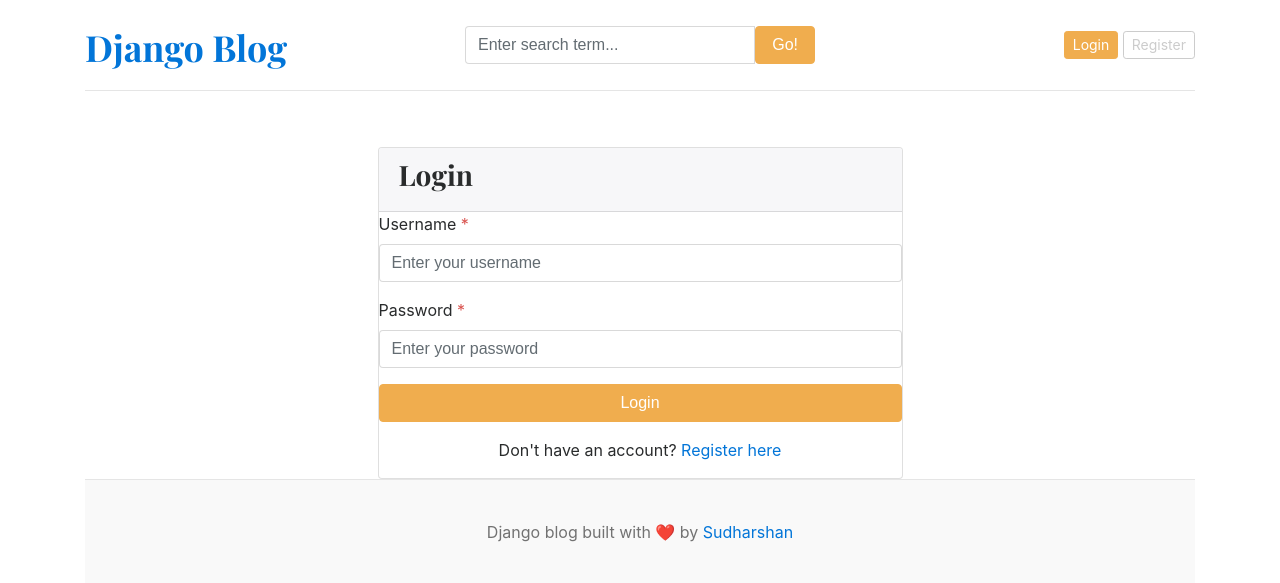
After one commit to Sudharsan0310/django-blog, a Django app: page /login/ in a window 1280 px wide. The commit adds this page. Shown: the top 583 px of the page. Run offline with Django 5.2, Linux system fonts and the light colour scheme; some libraries are stand-ins or nearby versions.

Commit message:
Registration and login functionality

```diff
--- a/blog_main/urls.py
+++ b/blog_main/urls.py
@@ -32,9 +32,14 @@ urlpatterns = [
     re_path(r'^static/(?P<path>.*)$', serve, {'document_root': settings.STATIC_ROOT}),
     re_path(r'^media/(?P<path>.*)$', serve, {'document_root': settings.MEDIA_ROOT}),
 
-    # Search BEFORE slug pattern!
-    path('search/', blog_views.search, name='search'),  # ✅ Moved here and simplified!
+    # Search
+    path('search/', blog_views.search, name='search'),
 
-    # Slug pattern LAST (it catches everything else)
+    # Authentication - BEFORE slug pattern!
+    path('register/', main_views.register, name='register'),
+    path('login/', main_views.user_login, name='login'),
+    path('logout/', main_views.user_logout, name='logout'),
+
+    # Slug pattern LAST
     path('<slug:slug>/', blog_views.blogs, name='blogs'),
 ]
--- a/blog_main/views.py
+++ b/blog_main/views.py
@@ -2,6 +2,7 @@ from django.shortcuts import render
 
 from blogs.models import Blog, Category
 from assignments.models import About
+from .forms import RegisterationForm
 
 def home(request):
     categories = Category.objects.all()
@@ -24,3 +25,73 @@ def home(request):
         'about': about,  # lowercase 'about'
     }
     return render(request, 'home.html', context)
+
+
+from django.shortcuts import render, redirect
+from django.contrib.auth.models import User
+from django.contrib import messages
+
+from django.shortcuts import render, redirect
+from django.contrib.auth.models import User
+from django.contrib import messages
+from django.core.validators import validate_email
+from django.core.exceptions import ValidationError
+from django.contrib.auth import authenticate, login, logout
+
+def register(request):
+    if request.method == 'POST':
+        username = request.POST.get('username')
+        email = request.POST.get('email')
+        password = request.POST.get('password')
+        password2 = request.POST.get('password2')
+
+        # Validate email format
+        try:
+            validate_email(email)
+        except ValidationError:
+            messages.error(request, 'Please enter a valid email address!')
+            return render(request, 'register.html')
+
+        # Check if passwords match
+        if password != password2:
+            messages.error(request, 'Passwords do not match!')
+            return render(request, 'register.html')
+
+        # Check if username exists
+        if User.objects.filter(username=username).exists():
+            messages.error(request, 'Username already taken!')
+            return render(request, 'register.html')
+
+        # Check if email exists
+        if User.objects.filter(email=email).exists():
+            messages.error(request, 'Email already registered!')
+            return render(request, 'register.html')
+
+        # Create user
+        user = User.objects.create_user(username=username, email=email, password=password)
+        user.save()
+        messages.success(request, 'Account created successfully! You can now login.')
+        return redirect('home')
+
+    return render(request, 'register.html')
+
+def user_login(request):
+    if request.method == 'POST':
+        username = request.POST.get('username')
+        password = request.POST.get('password')
+
+        user = authenticate(request, username=username, password=password)
+
+        if user is not None:
+            login(request, user)
+            messages.success(request, f'Welcome back, {username}!')
+            return redirect('home')
+        else:
+            messages.error(request, 'Invalid username or password!')
+
+    return render(request, 'login.html')
+
+def user_logout(request):
+    logout(request)
+    messages.success(request, 'You have been logged out successfully!')
+    return redirect('home')
--- a/templates/base.html
+++ b/templates/base.html
@@ -28,8 +28,13 @@
             </form>
           </div>
           <div class="col-4 d-flex justify-content-end align-items-center">
-            <a class="btn btn-sm btn-warning" href="#">Login</a> &nbsp;
-            <a class="btn btn-sm btn-outline-secondary" href="#">Sign Up</a>
+            {% if user.is_authenticated %}
+              <span class="mr-3 text-dark">Hello, <strong>{{ user.username }}</strong>!</span>
+              <a class="btn btn-sm btn-outline-danger" href="{% url 'logout' %}">Logout</a>
+            {% else %}
+              <a class="btn btn-sm btn-warning" href="{% url 'login' %}">Login</a> &nbsp;
+              <a class="btn btn-sm btn-outline-secondary" href="{% url 'register' %}">Register</a>
+            {% endif %}
           </div>
         </div>
       </header>
@@ -42,15 +47,31 @@
         </nav>
       </div>
 
-<!--Main cotent part-->
+<!--Main content part-->
 {% block content %}
 
 {% endblock %}
+
 <!--footer path-->
 <footer class="blog-footer">
   <center>
-  <p>Django blog built with � by <a href="#">Sudharshan</a></p>
+    <p>Django blog built with ❤️ by <a href="#">Sudharshan</a></p>
   </center>
 </footer>
 </body>
 </html>
+
+<!-- Bootstrap JS (Required for close buttons) -->
+<script src="https://code.jquery.com/jquery-3.2.1.slim.min.js"></script>
+<script src="https://cdnjs.cloudflare.com/ajax/libs/popper.js/1.12.9/umd/popper.min.js"></script>
+<script src="https://maxcdn.bootstrapcdn.com/bootstrap/4.0.0/js/bootstrap.min.js"></script>
+
+<!-- Auto-hide alerts after 3 seconds -->
+<script>
+  setTimeout(function() {
+    $('.alert').fadeOut('slow');
+  }, 3000);
+</script>
+
+</body>
+</html>
--- /dev/null
+++ b/templates/login.html
@@ -0,0 +1,53 @@
+{% extends 'base.html' %}
+
+{% block content %}
+
+<div class="container mt-5">
+    <div class="row justify-content-center">
+        <div class="col-md-6">
+            <div class="card">
+                <div class="card-header">
+                    <h3>Login</h3>
+                </div>
+                <div class="card-body">
+                    {% if messages %}
+                        {% for message in messages %}
+                        <div class="alert alert-{{ message.tags }} alert-dismissible fade show" role="alert">
+                            {{ message }}
+                            <button type="button" class="close" data-dismiss="alert" aria-label="Close">
+                                <span aria-hidden="true">&times;</span>
+                            </button>
+                        </div>
+                        {% endfor %}
+                    {% endif %}
+
+                    <form method="POST">
+                        {% csrf_token %}
+                        <div class="form-group mb-3">
+                            <label>Username <span class="text-danger">*</span></label>
+                            <input type="text"
+                                   name="username"
+                                   class="form-control"
+                                   placeholder="Enter your username"
+                                   required>
+                        </div>
+
+                        <div class="form-group mb-3">
+                            <label>Password <span class="text-danger">*</span></label>
+                            <input type="password"
+                                   name="password"
+                                   class="form-control"
+                                   placeholder="Enter your password"
+                                   required>
+                        </div>
+
+                        <button type="submit" class="btn btn-warning btn-block">Login</button>
+                        <p class="mt-3 text-center">Don't have an account? <a href="{% url 'register' %}">Register here</a></p>
+                    </form>
+                </div>
+            </div>
+        </div>
+    </div>
+</div>
+
+{% endblock %}
```
Also changed, not shown: blog_main/forms.py (added, +7 -0 lines), templates/register.html (added, +80 -0 lines). Lines whose indentation alone changed are shown as unchanged.
